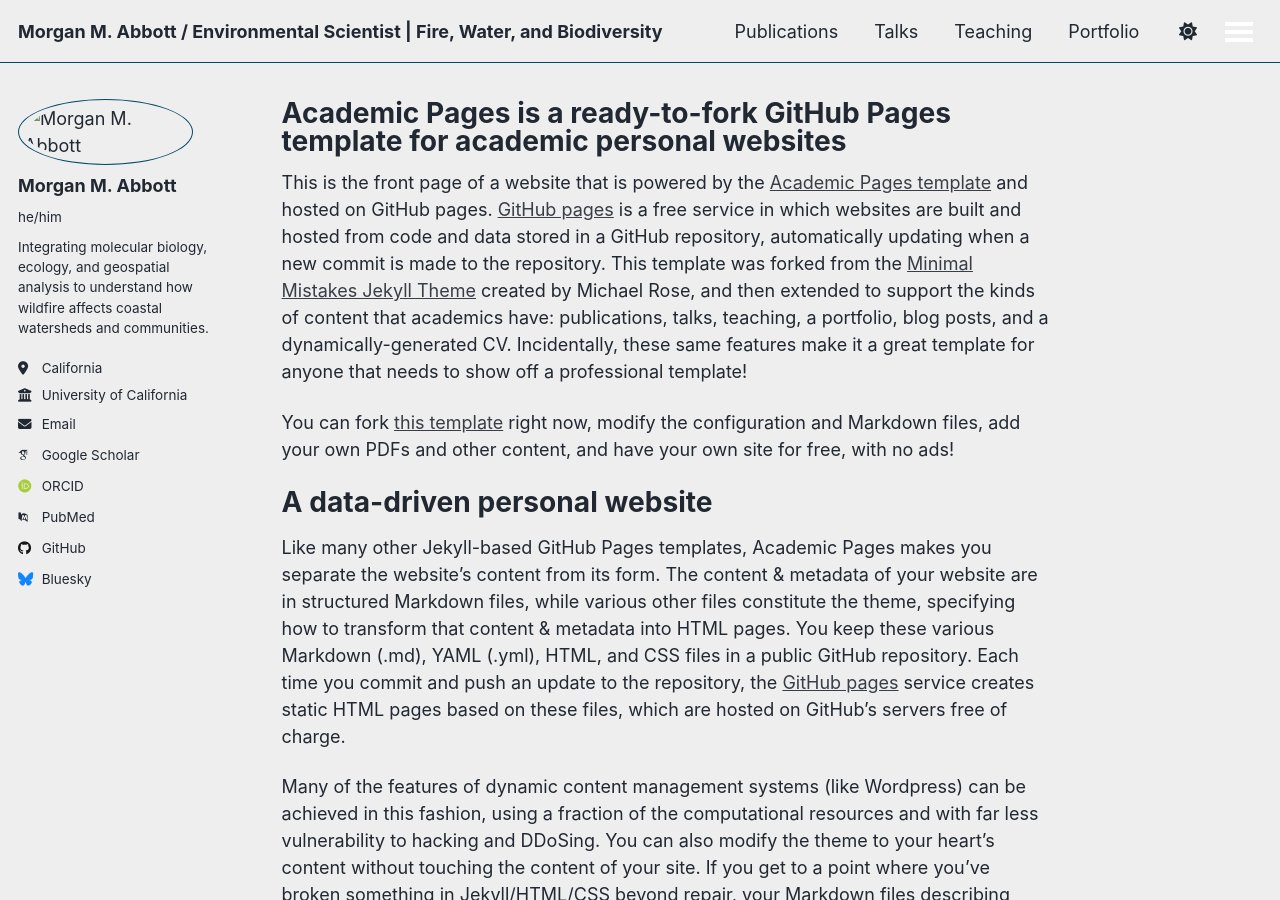
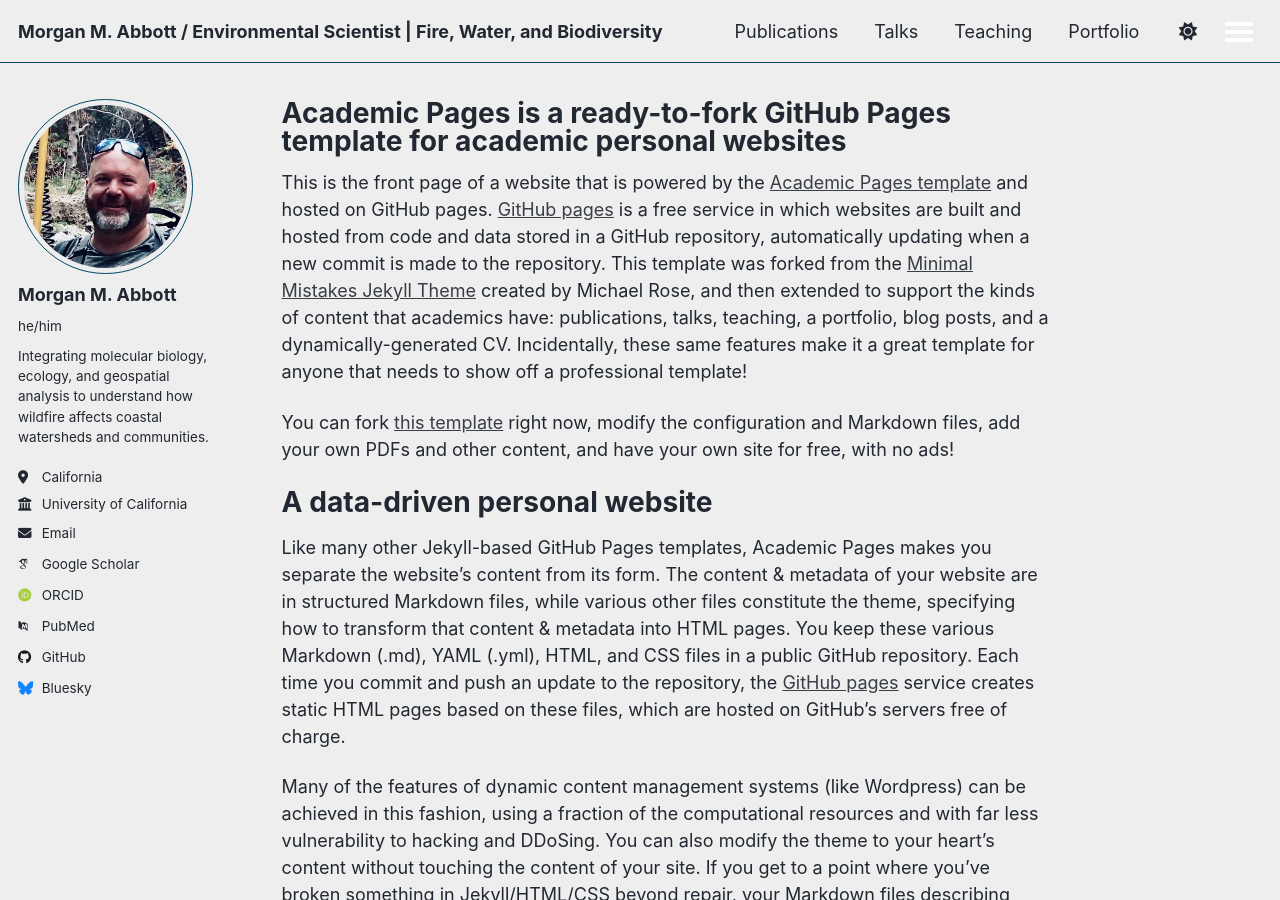
Before and after one commit to mmabbott/mmabbott.github.io, a Jekyll site: the page built from _pages/about.md, in a window 1280 px wide and 900 px high. Built offline with Jekyll 4.4.1, drawn with Linux system fonts in a browser that asks for light colours; some web fonts are replaced; a script that is not in the unit is left out.

Commit message:
Update _config.yml

```diff
--- a/_config.yml
+++ b/_config.yml
@@ -23,7 +23,7 @@ repository               : "mmabbott/mmabbott.github.io"
 #               Additional customization can be done by editing /_includes/author-profile.html
 author:
   # Biographic information
-  avatar: "/images/profile.jpeg"   # your file in /images
+  avatar: "profile.jpeg"   # your file in /images
   name: "Morgan M. Abbott"
   pronouns: "he/him"               # or as you prefer
   bio: "Integrating molecular biology, ecology, and geospatial analysis to understand how wildfire affects coastal watersheds and communities."
```
